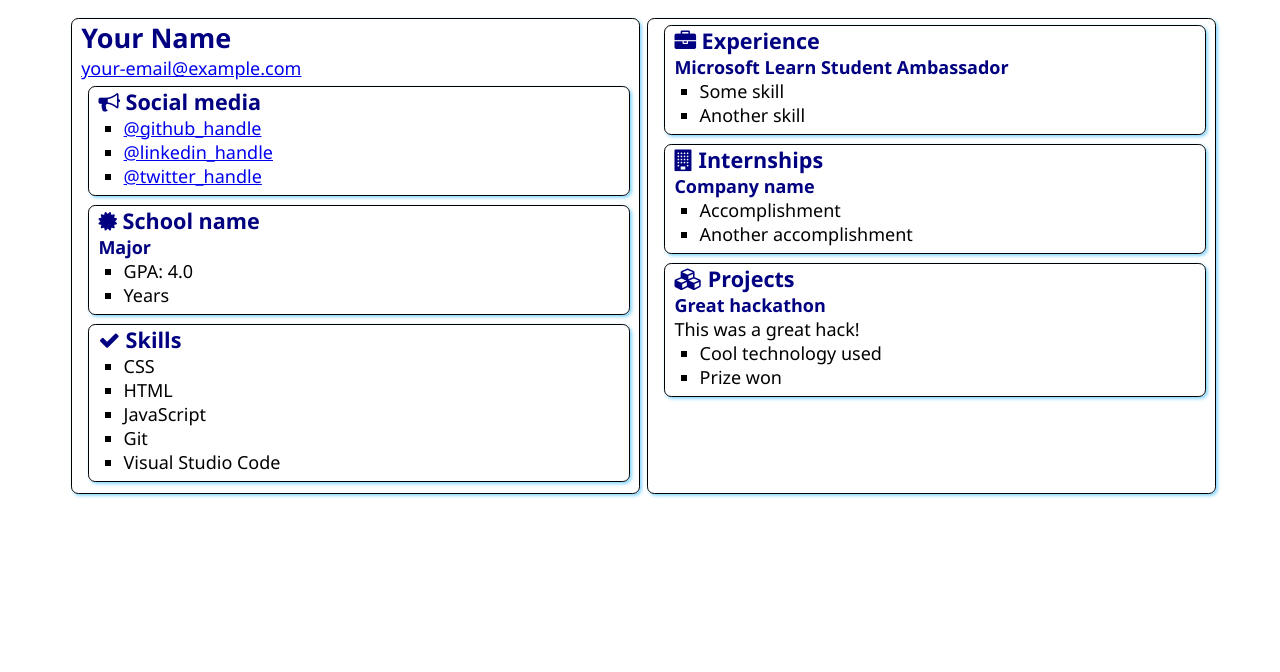
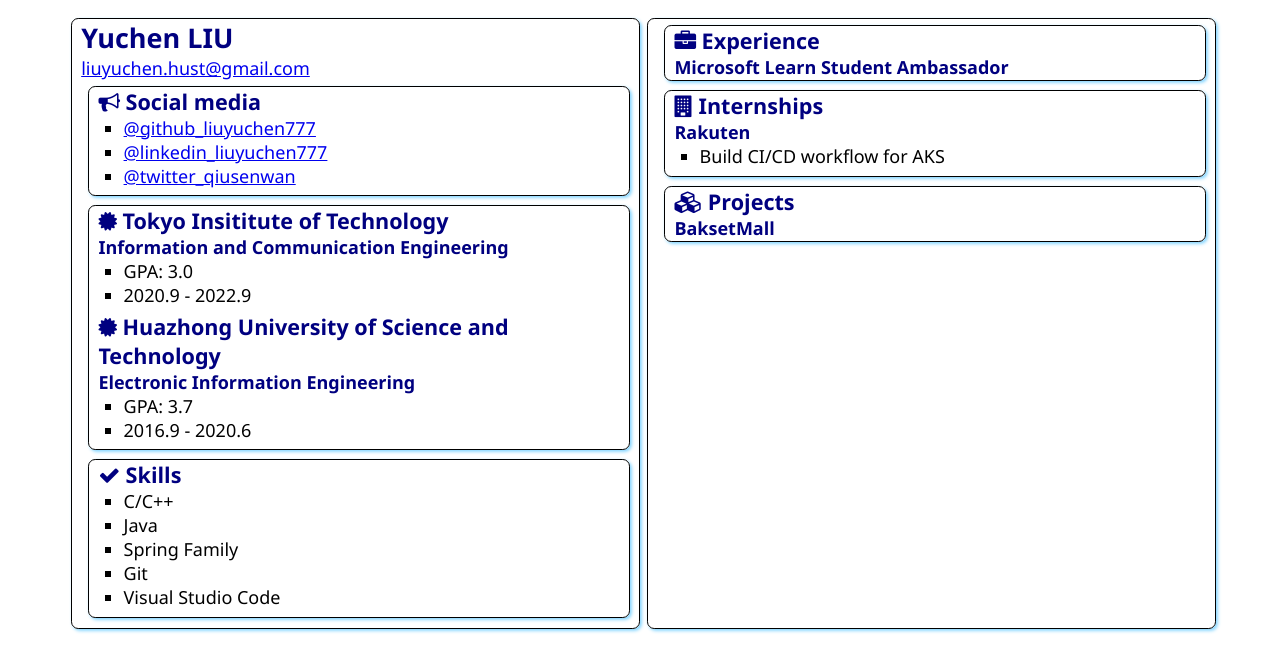
Before and after one commit to liuyuchen777/SATechnicalOnboarding, a plain HTML site: page src/index.html in a window 1280 px wide. Drawn offline with Linux system fonts and the light colour scheme.

Commit message:
change resume

```diff
--- a/src/index.html
+++ b/src/index.html
@@ -12,8 +12,8 @@
 <body>
     <main>
         <article class="box">
-            <h1>Your Name</h1>
-            <div><a href="mailto:your.email@example.com">your-email@example.com</a></div>
+            <h1>Yuchen LIU</h1>
+            <div><a href="liuyuchen.hust@gmail.com">liuyuchen.hust@gmail.com</a></div>
 
             <section class="box">
                 <h2>
@@ -21,9 +21,9 @@
                     Social media
                 </h2>
                 <ul>
-                    <li><a href="https://github.com/<handle>">@github_handle</a></li>
-                    <li><a href="https://linkedin.com/in/<handle>">@linkedin_handle</a></li>
-                    <li><a href="https://twitter.com/<handle>">@twitter_handle</a></li>
+                    <li><a href="https://github.com/liuyuchen777">@github_liuyuchen777</a></li>
+                    <li><a href="https://linkedin.com/in/liuyuchen777">@linkedin_liuyuchen777</a></li>
+                    <li><a href="https://twitter.com/qiusenwan">@twitter_qiusenwan</a></li>
                 </ul>
             </section>
 
@@ -31,12 +31,23 @@
                 <div class="education">
                     <h2>
                         <i class="fa fa-certificate" aria-hidden="true"></i>
-                        School name
+                        Tokyo Insititute of Technology
                     </h2>
-                    <h3>Major</h3>
+                    <h3>Information and Communication Engineering</h3>
                     <ul>
-                        <li>GPA: 4.0</li>
-                        <li>Years</li>
+                        <li>GPA: 3.0</li>
+                        <li>2020.9 - 2022.9</li>
+                    </ul>
+                </div>
+                <div class="education">
+                    <h2>
+                        <i class="fa fa-certificate" aria-hidden="true"></i>
+                        Huazhong University of Science and Technology
+                    </h2>
+                    <h3>Electronic Information Engineering</h3>
+                    <ul>
+                        <li>GPA: 3.7</li>
+                        <li>2016.9 - 2020.6</li>
                     </ul>
                 </div>
             </section>
@@ -47,9 +58,9 @@
                     Skills
                 </h2>
                 <ul>
-                    <li>CSS</li>
-                    <li>HTML</li>
-                    <li>JavaScript</li>
+                    <li>C/C++</li>
+                    <li>Java</li>
+                    <li>Spring Family</li>
                     <li>Git</li>
                     <li>Visual Studio Code</li>
                 </ul>
@@ -62,10 +73,6 @@
                     Experience
                 </h2>
                 <h3>Microsoft Learn Student Ambassador</h3>
-                <ul>
-                    <li>Some skill</li>
-                    <li>Another skill</li>
-                </ul>
             </section>
             <section class="box">
                 <h2>
@@ -73,10 +80,9 @@
                     Internships
                 </h2>
 
-                <h3>Company name</h3>
+                <h3>Rakuten</h3>
                 <ul>
-                    <li>Accomplishment</li>
-                    <li>Another accomplishment</li>
+                    <li>Build CI/CD workflow for AKS</li>
                 </ul>
             </section>
             <section class="box">
@@ -85,12 +91,7 @@
                     Projects
                 </h2>
 
-                <h3>Great hackathon</h3>
-                <div>This was a great hack!</div>
-                <ul>
-                    <li>Cool technology used</li>
-                    <li>Prize won</li>
-                </ul>
+                <h3>BaksetMall</h3>
             </section>
         </article>
 
```
